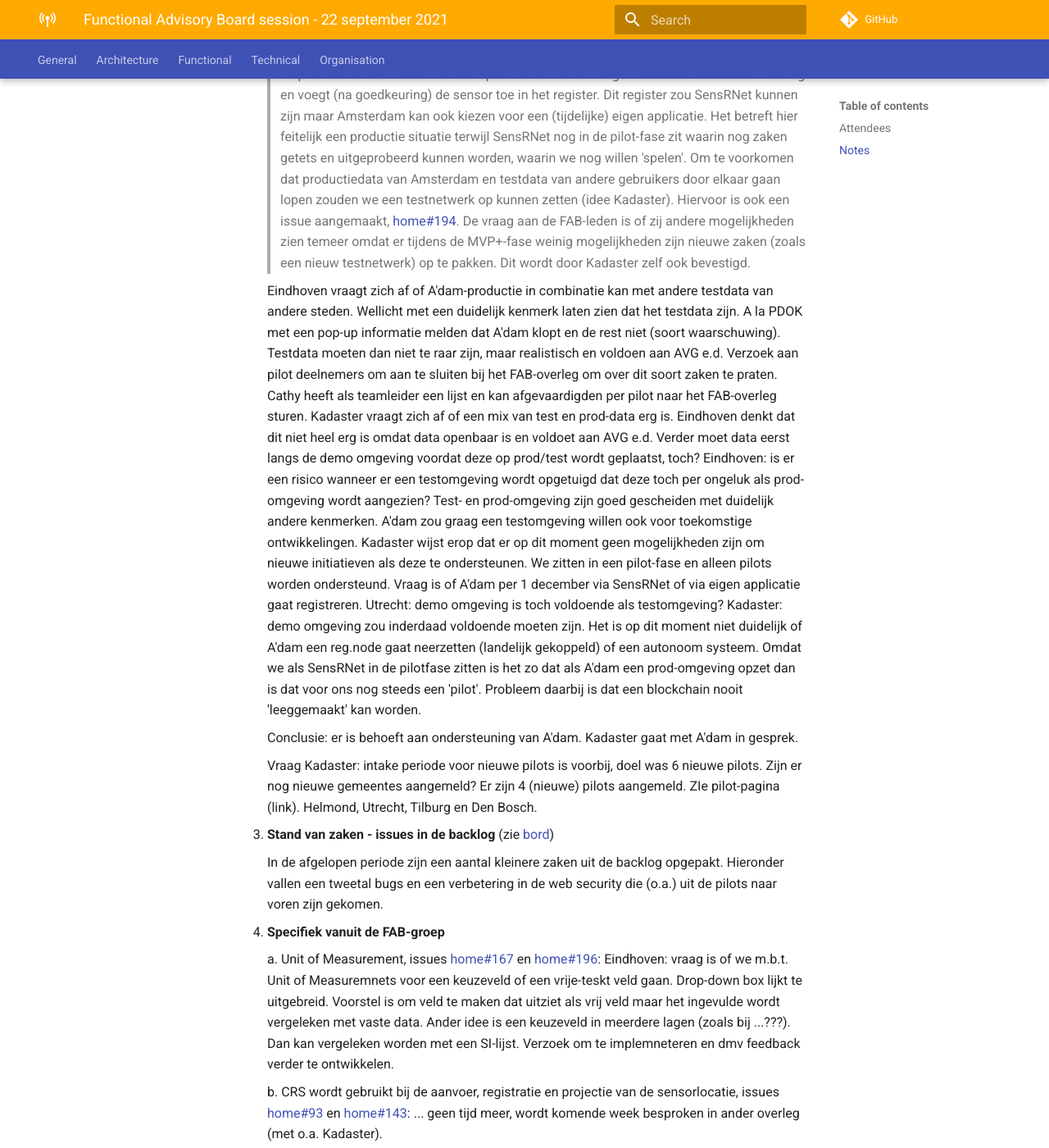
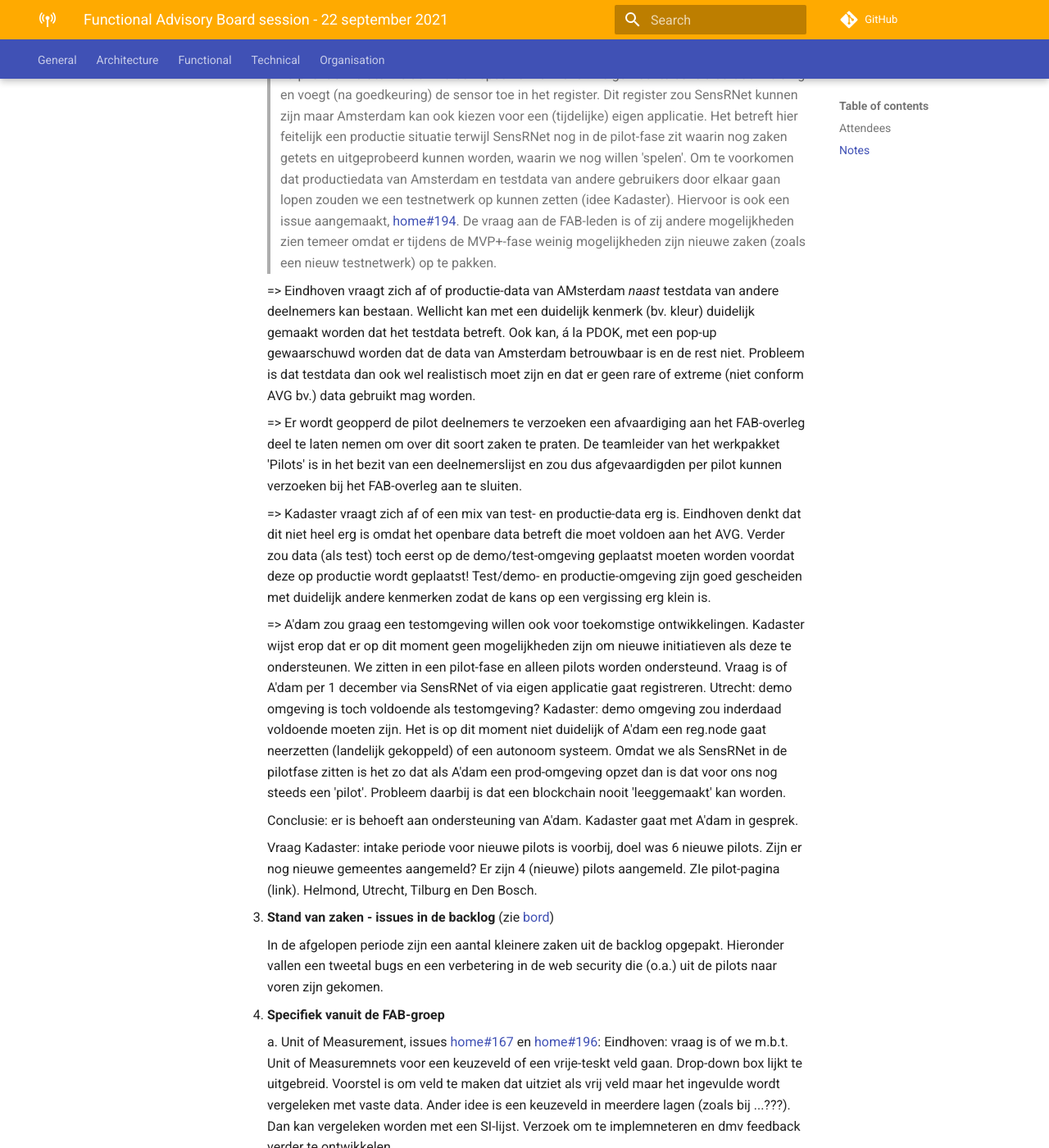
Before and after one commit to kadaster-labs/sensrnet-home, an MkDocs documentation site: the page built from docs/notes/2021-09-22-FAB-notes.md, in a window 1280 px wide and 1400 px high, scrolled down 1183 px. Shown: the whole window at 82% size. Built offline with MkDocs 1.6.1 and Material for MkDocs 9.7.7, drawn with Linux system fonts in a browser that asks for light colours; comment, search, counter and statistics services are not loaded.

Commit message:
Update 2021-09-22-FAB-notes.md

```diff
--- a/docs/notes/2021-09-22-FAB-notes.md
+++ b/docs/notes/2021-09-22-FAB-notes.md
@@ -30,12 +30,15 @@ Onderwerpen:
 
      - Ook de gemeente Amsterdam wordt ondersteund bij het inrichten van SensRNet vanuit het Kadaster. Hierover heeft het Kadaster een vraag aan de FAB-leden:
 
-       > De gemeente Amsterdam is bezig met de invoering van een meldplicht voor sensoren die vanaf 1 december 2021 ondernemers die een sensor in de openbare ruimte hebben verplicht om dit te melden via een specifiek formulier. De gemeente controleert de melding en voegt (na goedkeuring) de sensor toe in het register. Dit register zou SensRNet kunnen zijn maar Amsterdam kan ook kiezen voor een (tijdelijke) eigen applicatie. Het betreft hier feitelijk een productie situatie terwijl SensRNet nog in de pilot-fase zit waarin nog zaken getets en uitgeprobeerd kunnen worden, waarin we nog willen 'spelen'. Om te voorkomen dat productiedata van Amsterdam en testdata van andere gebruikers door elkaar gaan lopen zouden we een testnetwerk op kunnen zetten (idee Kadaster). Hiervoor is ook een issue aangemaakt, [home#194](https://github.com/kadaster-labs/sensrnet-home/issues/194). De vraag aan de FAB-leden is of zij andere mogelijkheden zien temeer omdat er tijdens de MVP+-fase weinig mogelijkheden zijn nieuwe zaken (zoals een nieuw testnetwerk) op te pakken. Dit wordt door Kadaster zelf ook bevestigd.
+       > De gemeente Amsterdam is bezig met de invoering van een meldplicht voor sensoren die vanaf 1 december 2021 ondernemers die een sensor in de openbare ruimte hebben verplicht om dit te melden via een specifiek formulier. De gemeente controleert de melding en voegt (na goedkeuring) de sensor toe in het register. Dit register zou SensRNet kunnen zijn maar Amsterdam kan ook kiezen voor een (tijdelijke) eigen applicatie. Het betreft hier feitelijk een productie situatie terwijl SensRNet nog in de pilot-fase zit waarin nog zaken getets en uitgeprobeerd kunnen worden, waarin we nog willen 'spelen'. Om te voorkomen dat productiedata van Amsterdam en testdata van andere gebruikers door elkaar gaan lopen zouden we een testnetwerk op kunnen zetten (idee Kadaster). Hiervoor is ook een issue aangemaakt, [home#194](https://github.com/kadaster-labs/sensrnet-home/issues/194). De vraag aan de FAB-leden is of zij andere mogelijkheden zien temeer omdat er tijdens de MVP+-fase weinig mogelijkheden zijn nieuwe zaken (zoals een nieuw testnetwerk) op te pakken.
 
+       => Eindhoven vraagt zich af of productie-data van AMsterdam _naast_ testdata van andere deelnemers kan bestaan. Wellicht kan met een duidelijk kenmerk (bv. kleur) duidelijk gemaakt worden dat het testdata betreft. Ook kan, á la PDOK, met een pop-up gewaarschuwd worden dat de data van Amsterdam betrouwbaar is en de rest niet. Probleem is dat testdata dan ook wel realistisch moet zijn en dat er geen rare of extreme (niet conform AVG bv.) data gebruikt mag worden.
 
-     Eindhoven vraagt zich af of A'dam-productie in combinatie kan met andere testdata van andere steden.
-     Wellicht met een duidelijk kenmerk laten zien dat het testdata zijn. A la PDOK met een pop-up informatie melden dat A'dam klopt en de rest niet (soort waarschuwing). Testdata moeten dan niet te raar zijn, maar realistisch en voldoen aan AVG e.d. Verzoek aan pilot deelnemers om aan te sluiten bij het FAB-overleg om over dit soort zaken te praten. Cathy heeft als teamleider een lijst en kan afgevaardigden per pilot naar het FAB-overleg sturen. Kadaster vraagt zich af of een mix van test en prod-data erg is. Eindhoven denkt dat dit niet heel erg is omdat data openbaar is en voldoet aan AVG e.d. Verder moet data eerst langs de demo omgeving voordat deze op prod/test wordt geplaatst, toch? Eindhoven: is er een risico wanneer er een testomgeving wordt opgetuigd dat deze toch per ongeluk als prod-omgeving wordt aangezien? Test- en prod-omgeving zijn goed gescheiden met duidelijk andere kenmerken.
-     A'dam zou graag een testomgeving willen ook voor toekomstige ontwikkelingen. Kadaster wijst erop dat er op dit moment geen mogelijkheden zijn om nieuwe initiatieven als deze te ondersteunen. We zitten in een pilot-fase en alleen pilots worden ondersteund. Vraag is of A'dam per 1 december via SensRNet of via eigen applicatie gaat registreren.
+       => Er wordt geopperd de pilot deelnemers te verzoeken een afvaardiging aan het FAB-overleg deel te laten nemen om over dit soort zaken te praten. De teamleider van het werkpakket 'Pilots' is in het bezit van een deelnemerslijst en zou dus afgevaardigden per pilot kunnen verzoeken bij het FAB-overleg aan te sluiten.
+
+       => Kadaster vraagt zich af of een mix van test- en productie-data erg is. Eindhoven denkt dat dit niet heel erg is omdat het openbare data betreft die moet voldoen aan het AVG. Verder zou data (als test) toch eerst op de demo/test-omgeving geplaatst moeten worden voordat deze op productie wordt geplaatst! Test/demo- en productie-omgeving zijn goed gescheiden met duidelijk andere kenmerken zodat de kans op een vergissing erg klein is.
+
+       => A'dam zou graag een testomgeving willen ook voor toekomstige ontwikkelingen. Kadaster wijst erop dat er op dit moment geen mogelijkheden zijn om nieuwe initiatieven als deze te ondersteunen. We zitten in een pilot-fase en alleen pilots worden ondersteund. Vraag is of A'dam per 1 december via SensRNet of via eigen applicatie gaat registreren.
      Utrecht: demo omgeving is toch voldoende als testomgeving? Kadaster: demo omgeving zou inderdaad voldoende moeten zijn.
      Het is op dit moment niet duidelijk of A'dam een reg.node gaat neerzetten (landelijk gekoppeld) of een autonoom systeem.
      Omdat we als SensRNet in de pilotfase zitten is het zo dat als A'dam een prod-omgeving opzet dan is dat voor ons nog steeds een 'pilot'. Probleem daarbij is dat een blockchain nooit 'leeggemaakt' kan worden.
```
